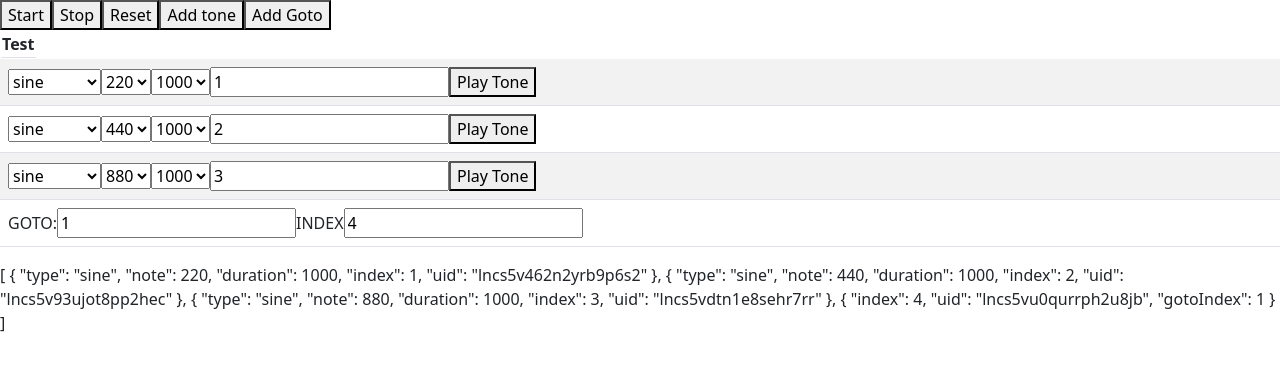
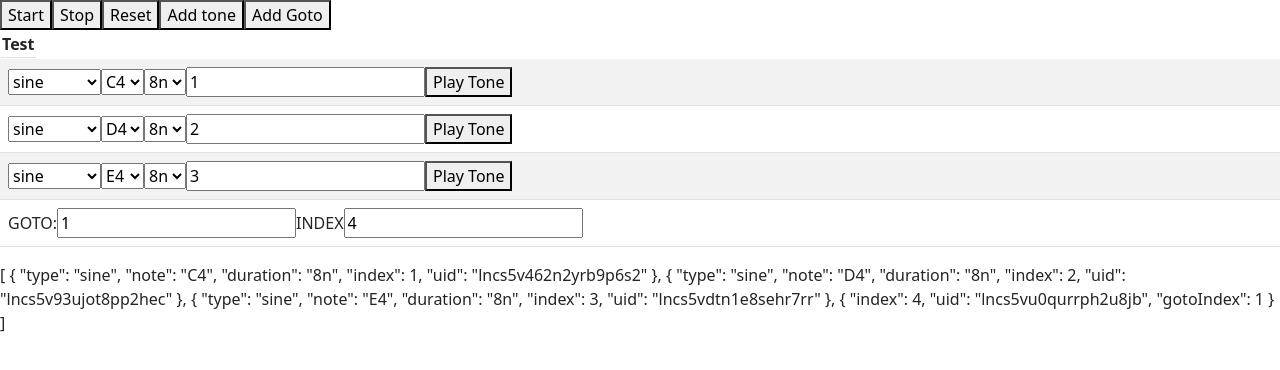
Before and after one commit to jcianci12/angulartone, an Angular app: page / in a window 1280 px wide. Shown: the top 370 px of the page. Built offline with nearby package versions, Linux system fonts and the light colour scheme.

Commit message:
working excellent!

```diff
--- a/package.json
+++ b/package.json
@@ -22,6 +22,7 @@
     "@popperjs/core": "^2.11.6",
     "bootstrap": "^5.2.3",
     "rxjs": "~7.8.0",
+    "tone": "^14.7.77",
     "tslib": "^2.3.0",
     "zone.js": "~0.13.0"
   },
--- a/src/app/app.component.ts
+++ b/src/app/app.component.ts
@@ -1,6 +1,6 @@
 import { ChangeDetectorRef, Component } from '@angular/core';
 import { TonePlayer } from './services/TonePlayer';
-import { Tone } from './interfaces/tone';
+import { ToneInterface } from './interfaces/tone';
 
 @Component({
   selector: 'app-root',
@@ -10,19 +10,24 @@ import { Tone } from './interfaces/tone';
 export class AppComponent {
   title = 'app';
   constructor(private ref: ChangeDetectorRef) {
-    this.player.tones =    [ { "type": "sine", "note": 220, "duration": 1000, "index": 1, "uid": "lncs5v462n2yrb9p6s2" }, { "type": "sine", "note": 440, "duration": 1000, "index": 2, "uid": "lncs5v93ujot8pp2hec" }, { "type": "sine", "note": 880, "duration": 1000, "index": 3, "uid": "lncs5vdtn1e8sehr7rr" }, { "index": 4, "uid": "lncs5vu0qurrph2u8jb", "gotoIndex": 1 } ]
+    this.player.tones = [
+      { "type": "sine", "note": "C4", "duration": "8n", "index": 1, "uid": "lncs5v462n2yrb9p6s2" },
+      { "type": "sine", "note": "D4", "duration": "8n", "index": 2, "uid": "lncs5v93ujot8pp2hec" },
+      { "type": "sine", "note": "E4", "duration": "8n", "index": 3, "uid": "lncs5vdtn1e8sehr7rr" },
+      { "index": 4, "uid": "lncs5vu0qurrph2u8jb", "gotoIndex": 1 }
+    ]
 
   }
   player = new TonePlayer();
 
   addTone() {
-    this.player.addTone('sine', 440, 1000, 1, generateUID());
+    this.player.addTone('sine', 'C4', "8n", 1, generateUID());
   }
   addGoto(){
     this.player.addGoto(1, generateUID(),1);
 
   }
-  updateTone(tone: Tone) {
+  updateTone(tone: ToneInterface) {
     console.log("tone",tone)
     let t = this.player.tones.find((i) => i.uid == tone.uid);
     t = tone;
--- a/src/app/interfaces/tone.ts
+++ b/src/app/interfaces/tone.ts
@@ -1,7 +1,7 @@
-export interface Tone {
+export interface ToneInterface {
     type: string;
-    note: number;
-    duration: number;
+    note: string;
+    duration: string;
     index:number;
     uid:string;
   }
--- a/src/app/pipes/gettone.pipe.ts
+++ b/src/app/pipes/gettone.pipe.ts
@@ -1,18 +1,18 @@
 import { Pipe, PipeTransform } from '@angular/core';
-import { Tone } from '../interfaces/tone';
+import { ToneInterface } from '../interfaces/tone';
 
 @Pipe({
   name: 'gettone'
 })
 export class GettonePipe implements PipeTransform {
 
-  transform(value: any, ...args: any[]): Tone {
+  transform(value: any, ...args: any[]): ToneInterface {
     return this.getTone(value);
   }
 
 
-  getTone(item: any): Tone {
-    return item as Tone; // Replace 'propertyInTone' with a property that exists in Tone
+  getTone(item: any): ToneInterface {
+    return item as ToneInterface; // Replace 'propertyInTone' with a property that exists in Tone
   }
 
 }
--- a/src/app/pipes/istone.pipe.ts
+++ b/src/app/pipes/istone.pipe.ts
@@ -1,5 +1,5 @@
 import { Pipe, PipeTransform } from '@angular/core';
-import { Tone } from '../interfaces/tone';
+import { ToneInterface } from '../interfaces/tone';
 
 @Pipe({
   name: 'isTone'
@@ -10,7 +10,7 @@ export class IsTonePipe implements PipeTransform {
     return this.isTone(value);
   }
 
-  isTone(item: any): item is Tone {
+  isTone(item: any): item is ToneInterface {
     return item && 'duration' in item; // Replace 'propertyInTone' with a property that exists in Tone
   }
 
--- a/src/app/services/TonePlayer.ts
+++ b/src/app/services/TonePlayer.ts
@@ -1,4 +1,4 @@
-import { Goto, Tone } from "../interfaces/tone";
+import { Goto, ToneInterface } from "../interfaces/tone";
 
 export class TonePlayer {
     types = ['sine', 'square', 'sawtooth', 'triangle'];
@@ -6,9 +6,9 @@ export class TonePlayer {
     durations = [500, 1000, 2000];
     playIndex = 1;
 
-    tones: (Tone|Goto)[] = [];
+    tones: (ToneInterface|Goto)[] = [];
 
-    addTone(type: string, note: number, duration: number, index: number,uid:string) {
+    addTone(type: string, note: string, duration: string, index: number,uid:string) {
         this.tones.push({ type, note, duration, index,uid });
     }
     addGoto(index: number,uid:string,gotoIndex:number) {
--- /dev/null
+++ b/src/app/services/tone.ts
@@ -0,0 +1,17 @@
+// tone.service.ts
+import { Injectable } from '@angular/core';
+import * as Tone from 'tone';
+
+@Injectable({
+  providedIn: 'root'
+})
+export class ToneService {
+
+  constructor() { }
+
+  playTone(tone: {type: string, note: string, duration: string}) {
+    const synth = new Tone.Synth().toDestination();
+    synth.triggerAttackRelease(tone.note, tone.duration);
+  }
+
+}
--- a/src/app/tone/tone.component.css
+++ b/src/app/tone/tone.component.css
@@ -0,0 +1,4 @@
+.highlight {
+    background-color: yellow;
+    border-color: aqua;
+  }
--- a/src/app/tone/tone.component.html
+++ b/src/app/tone/tone.component.html
@@ -1,4 +1,5 @@
 
+<div [ngClass]="{'highlight': tone.index == time}">
   <select [(ngModel)]="tone.type" >
     <option *ngFor="let t of types" [value]="t">{{t}}</option>
   </select>
@@ -10,3 +11,4 @@
   </select>
   <input [(ngModel)]="tone.index" type="number">
   <button (click)="playTone()">Play Tone</button>
+</div>
--- a/src/app/tone/tone.component.ts
+++ b/src/app/tone/tone.component.ts
@@ -1,47 +1,39 @@
+// tone.component.ts
 import { Component, OnInit, Input, Output, EventEmitter } from '@angular/core';
-import { Tone } from '../interfaces/tone';
-import { PlaypausestopComponent } from '../playpausestop/playpausestop.component';
+import { ToneInterface } from '../interfaces/tone';
 import { ClockService } from '../services/clock';
+import { ToneService } from '../services/tone';
+import * as Tone from 'tone';
 
 @Component({
   selector: 'app-tone',
   templateUrl: "tone.component.html",
+  styleUrls:["tone.component.css"],
+  providers:[ToneService]
 })
 export class ToneComponent implements OnInit {
-  @Input() tone:Tone = {duration:1000,index:1,note:220,type:"sine",uid:"1"};
-  @Output() toneChange:EventEmitter<Tone> = new EventEmitter<Tone>()
-  constructor(public clockservice:ClockService) {
+  @Input() tone:ToneInterface = {duration:"8n",index:1,note:"C4",type:"sine",uid:"1"};
+  @Output() toneChange:EventEmitter<ToneInterface> = new EventEmitter<ToneInterface>()
+  durations = ['8n', '4n', '2n']; // Update durations to use Tone.js rhythmic values
+  notes = ['C4','D4','E4','F4','G4','A4','B4','C5'] // Update notes to use scientific pitch notation
+      types = ['sine', 'square', 'sawtooth', 'triangle'];
+time = 0
+  constructor(public clockservice:ClockService, private toneService: ToneService) {
 
     this.clockservice.time.subscribe(t => {
+this.time = t
       console.log("tick",t)
 
       if(this.tone.index==t){
-        this.playTone()
+        this.toneService.playTone(this.tone);
       }
     });
 
   }
-  context = new AudioContext();
-  types = ['sine', 'square', 'sawtooth', 'triangle'];
-  notes = [220, 440, 880];
-  duration = this.tone!.duration;
-  durations = [500, 1000, 2000];
-
+  playTone() {
+    this.toneService.playTone(this.tone);
+  }
   ngOnInit(): void {
 
   }
-
-  playTone() {
-    this.play(this.tone.type, this.tone.note, this.duration);
-  }
-
-
-  play(type: string, note: number, duration: number) {
-    const oscillator = this.context.createOscillator();
-    oscillator.type = type as OscillatorType;
-    oscillator.frequency.value = note;
-    oscillator.connect(this.context.destination);
-    oscillator.start();
-    setTimeout(() => oscillator.stop(), duration);
-  }
 }
```
Also changed, not shown: 1 other file (tests, documents, lock files or other folders). Lines whose indentation alone changed are shown as unchanged.
